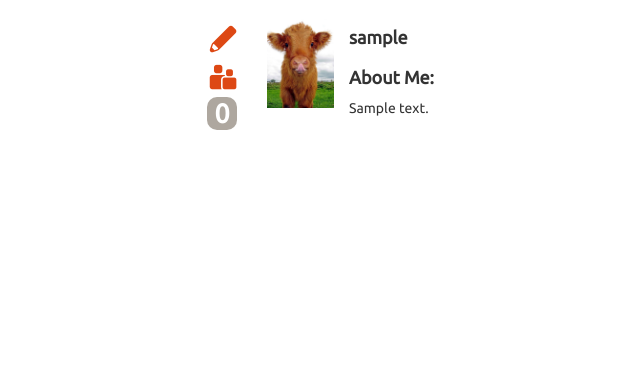
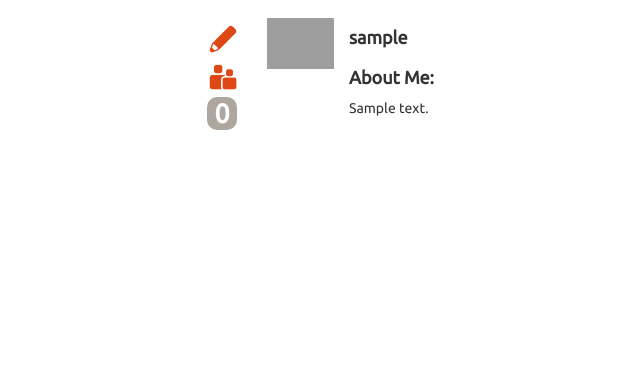
Before and after one commit to Tamarabyte/cmput410-project, a Django app: page /profile in a window 1280 px wide. Shown: the part 52-420 px from the top of the page, without its empty margins (96-736 px from the left). Run offline with Django 3.2, Linux system fonts and the light colour scheme; a user stored in the database is signed in; tables that the repository leaves empty hold one stand-in row (values such as "Sample post"); some libraries are stand-ins or nearby versions; some web fonts are replaced; grey boxes are pictures that could not be loaded.

Commit message:
Add Avatar to Profile Edit View

```diff
--- a/DistributedSocialNetworking/Hindlebook/forms/profile_forms.py
+++ b/DistributedSocialNetworking/Hindlebook/forms/profile_forms.py
@@ -10,5 +10,5 @@ class ProfileEditForm(forms.ModelForm, TemplateMixin):
 
     class Meta:
         model = User
-        fields = ['about']
+        fields = ['about', 'github_id', 'avatar']
         # exclude = ('username', 'password', 'uuid')
--- a/DistributedSocialNetworking/Hindlebook/templates/profile.html
+++ b/DistributedSocialNetworking/Hindlebook/templates/profile.html
@@ -27,7 +27,7 @@
 
         </div>
         <div class="col-md-1 text-right">
-            <img class="img-responsive" src="{% static "imgs/placeholder.jpg" %}"></img>
+            <img class="img-responsive" src="{% static "{{ post.author.avatar}}" %}"></img>
         </div>
         <div class="col-md-8">
             <div class="row text-left"><h4><b>{{ author.username }}</b></h4></div>
```
